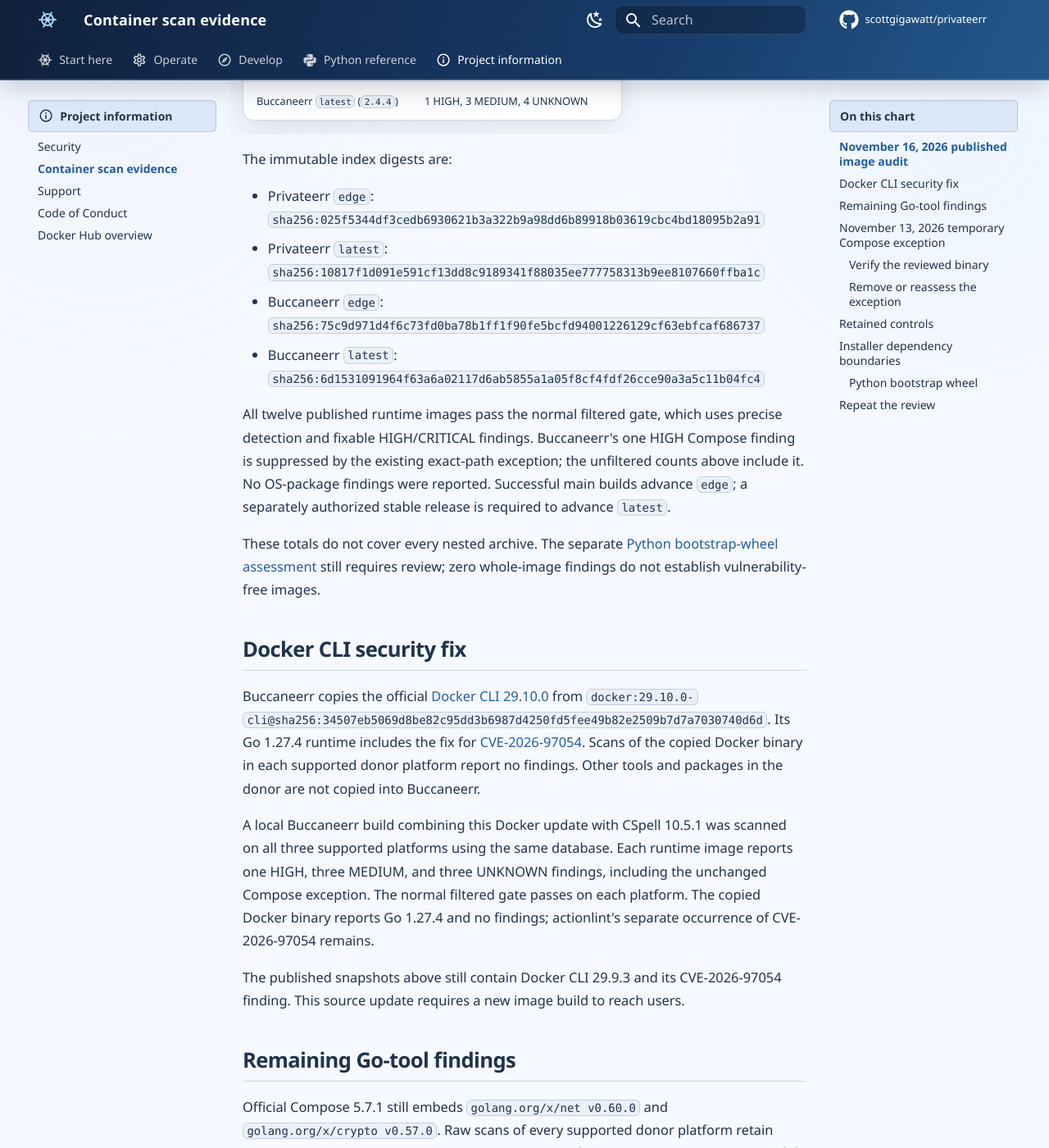
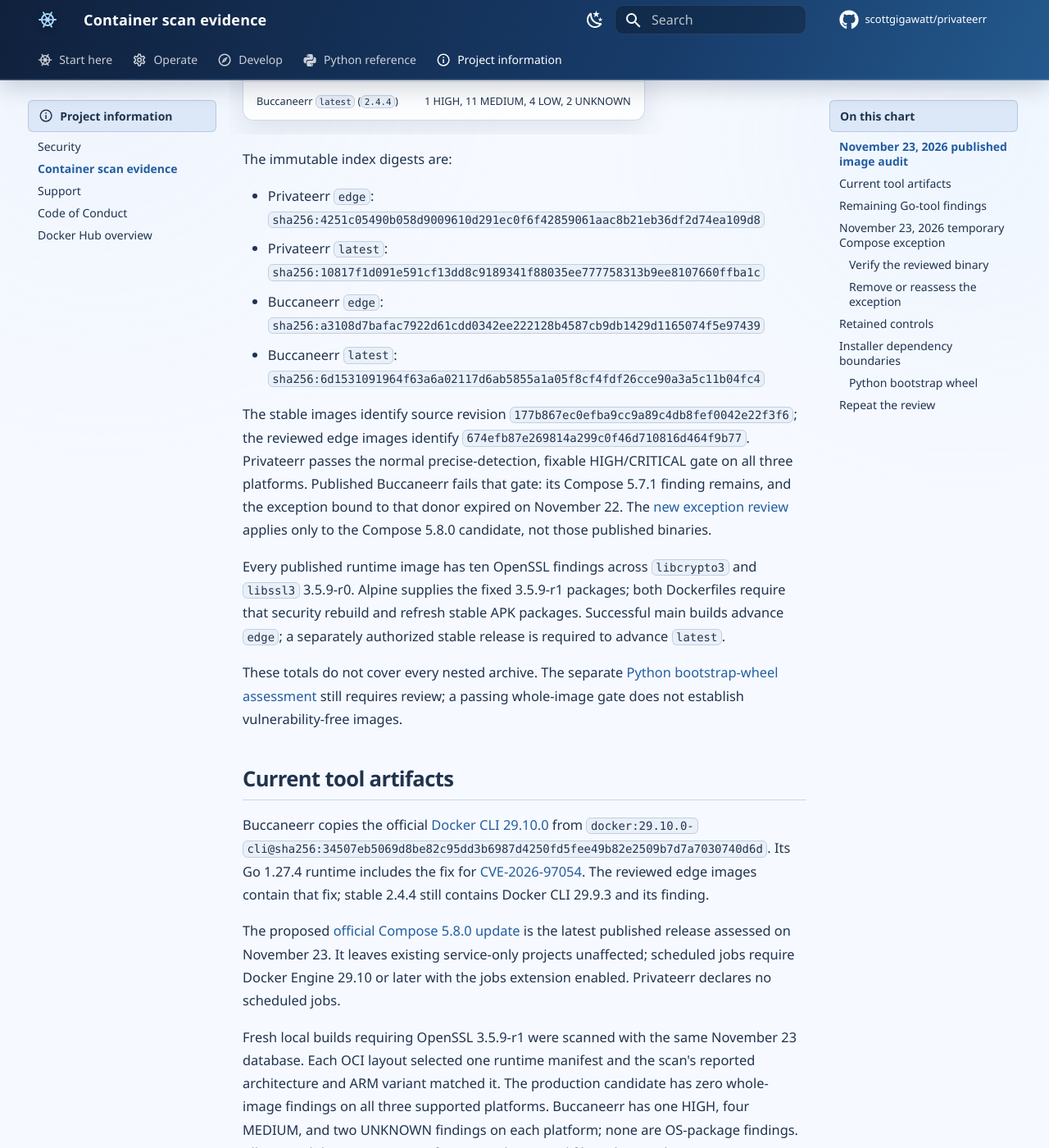
Before and after one commit to scottgigawatt/privateerr, an MkDocs documentation site: the page built from docs/container-scan-review.md, in a window 1280 px wide and 1400 px high, scrolled down 779 px. Shown: the whole window at 82% size. Built offline with MkDocs 1.6.1 and Material for MkDocs 9.7.7, drawn with Linux system fonts in a browser that asks for light colours; comment, search, counter and statistics services are not loaded; some of the changed text lies outside the part shown.

Commit message:
🛡️ Patch OpenSSL and inspect Compose cargo (#193)
* Update docker/compose-bin Docker tag to v5.8.0

* 🛡️ Make OpenSSL swab the deck and recheck Compose cargo

* 🔬 Count the patched hulls and peek inside pip

---------

Co-authored-by: renovate[bot] <29139614+renovate[bot]@users.noreply.github.com>
Co-authored-by: Scott Gigawatt <scottgigawatt@gmail.com>

```diff
--- a/docs/container-scan-review.md
+++ b/docs/container-scan-review.md
@@ -2,67 +2,71 @@
 
 Use this page to assess published image findings, unreleased fixes, retained security controls, and the conditions for removing the temporary Compose exception. Privateerr uses only the Python standard library; validation and documentation tools belong to the test-only Buccaneerr image.
 
-## November 16, 2026 published image audit
+## November 23, 2026 published image audit
 
-Trivy 0.76.2 used comprehensive detection, every severity, unfixed findings, and an explicit empty ignore file. Its database was updated at `2026-11-16 18:50:18 UTC` and held constant. Each scan selected an immutable runtime manifest and verified the reported architecture and ARM variant against that manifest. Each row covers `linux/amd64`, `linux/arm64`, and `linux/arm/v7`:
+Trivy 0.76.2 used comprehensive detection, every severity, unfixed findings, and an explicit empty ignore file. Its database was updated at `2026-11-23 01:05:17 UTC` and held constant. Each scan selected an immutable runtime manifest and verified the reported architecture and ARM variant against that manifest. Each row covers `linux/amd64`, `linux/arm64`, and `linux/arm/v7`:
 
 | Published image | Whole-image findings per platform |
 | --- | --- |
-| Privateerr `edge` | 0 |
-| Privateerr `latest` (`2.4.4`) | 0 |
-| Buccaneerr `edge` | 1 HIGH, 3 MEDIUM, 4 UNKNOWN |
-| Buccaneerr `latest` (`2.4.4`) | 1 HIGH, 3 MEDIUM, 4 UNKNOWN |
+| Privateerr `edge` | 6 MEDIUM, 4 LOW |
+| Privateerr `latest` (`2.4.4`) | 6 MEDIUM, 4 LOW |
+| Buccaneerr `edge` | 1 HIGH, 10 MEDIUM, 4 LOW, 2 UNKNOWN |
+| Buccaneerr `latest` (`2.4.4`) | 1 HIGH, 11 MEDIUM, 4 LOW, 2 UNKNOWN |
 
 The immutable index digests are:
 
-- Privateerr `edge`: `sha256:025f5344df3cedb6930621b3a322b9a98dd6b89918b03619cbc4bd18095b2a91`
+- Privateerr `edge`: `sha256:4251c05490b058d9009610d291ec0f6f42859061aac8b21eb36df2d74ea109d8`
 - Privateerr `latest`: `sha256:10817f1d091e591cf13dd8c9189341f88035ee777758313b9ee8107660ffba1c`
-- Buccaneerr `edge`: `sha256:75c9d971d4f6c73fd0ba78b1ff1f90fe5bcfd94001226129cf63ebfcaf686737`
+- Buccaneerr `edge`: `sha256:a3108d7bafac7922d61cdd0342ee222128b4587cb9db1429d1165074f5e97439`
 - Buccaneerr `latest`: `sha256:6d1531091964f63a6a02117d6ab5855a1a05f8cf4fdf26cce90a3a5c11b04fc4`
 
-All twelve published runtime images pass the normal filtered gate, which uses precise detection and fixable HIGH/CRITICAL findings. Buccaneerr's one HIGH Compose finding is suppressed by the existing exact-path exception; the unfiltered counts above include it. No OS-package findings were reported. Successful main builds advance `edge`; a separately authorized stable release is required to advance `latest`.
+The stable images identify source revision `177b867ec0efba9cc9a89c4db8fef0042e22f3f6`; the reviewed edge images identify `674efb87e269814a299c0f46d710816d464f9b77`. Privateerr passes the normal precise-detection, fixable HIGH/CRITICAL gate on all three platforms. Published Buccaneerr fails that gate: its Compose 5.7.1 finding remains, and the exception bound to that donor expired on November 22. The [new exception review](#november-23-2026-temporary-compose-exception) applies only to the Compose 5.8.0 candidate, not those published binaries.
 
-These totals do not cover every nested archive. The separate [Python bootstrap-wheel assessment](#python-bootstrap-wheel) still requires review; zero whole-image findings do not establish vulnerability-free images.
+Every published runtime image has ten OpenSSL findings across `libcrypto3` and `libssl3` 3.5.9-r0. Alpine supplies the fixed 3.5.9-r1 packages; both Dockerfiles require that security rebuild and refresh stable APK packages. Successful main builds advance `edge`; a separately authorized stable release is required to advance `latest`.
 
-## Docker CLI security fix
+These totals do not cover every nested archive. The separate [Python bootstrap-wheel assessment](#python-bootstrap-wheel) still requires review; a passing whole-image gate does not establish vulnerability-free images.
 
-Buccaneerr copies the official [Docker CLI 29.10.0](https://docs.docker.com/engine/release-notes/29/#29100) from `docker:29.10.0-cli@sha256:34507eb5069d8be82c95dd3b6987d4250fd5fee49b82e2509b7d7a7030740d6d`. Its Go 1.27.4 runtime includes the fix for [CVE-2026-97054](https://pkg.go.dev/vuln/GO-2026-6859). Scans of the copied Docker binary in each supported donor platform report no findings. Other tools and packages in the donor are not copied into Buccaneerr.
+## Current tool artifacts
 
-A local Buccaneerr build combining this Docker update with CSpell 10.5.1 was scanned on all three supported platforms using the same database. Each runtime image reports one HIGH, three MEDIUM, and three UNKNOWN findings, including the unchanged Compose exception. The normal filtered gate passes on each platform. The copied Docker binary reports Go 1.27.4 and no findings; actionlint's separate occurrence of CVE-2026-97054 remains.
+Buccaneerr copies the official [Docker CLI 29.10.0](https://docs.docker.com/engine/release-notes/29/#29100) from `docker:29.10.0-cli@sha256:34507eb5069d8be82c95dd3b6987d4250fd5fee49b82e2509b7d7a7030740d6d`. Its Go 1.27.4 runtime includes the fix for [CVE-2026-97054](https://pkg.go.dev/vuln/GO-2026-6859). The reviewed edge images contain that fix; stable 2.4.4 still contains Docker CLI 29.9.3 and its finding.
 
-The published snapshots above still contain Docker CLI 29.9.3 and its CVE-2026-97054 finding. This source update requires a new image build to reach users.
+The proposed [official Compose 5.8.0 update](https://github.com/docker/compose/releases/tag/v5.8.0) is the latest published release assessed on November 23. It leaves existing service-only projects unaffected; scheduled jobs require Docker Engine 29.10 or later with the jobs extension enabled. Privateerr declares no scheduled jobs.
+
+Fresh local builds requiring OpenSSL 3.5.9-r1 were scanned with the same November 23 database. Each OCI layout selected one runtime manifest and the scan's reported architecture and ARM variant matched it. The production candidate has zero whole-image findings on all three supported platforms. Buccaneerr has one HIGH, four MEDIUM, and two UNKNOWN findings on each platform; none are OS-package findings. All six candidate runtime manifests pass the normal filtered gate. The raw Buccaneerr totals include the newly reviewed Compose exception.
+
+These source changes resolve all ten published OpenSSL package/advisory rows during an image build. The source does not change the existing published artifacts; an authorized main build and stable release deliver the fixes to their respective channels.
 
 ## Remaining Go-tool findings
 
-Official Compose 5.7.1 still embeds `golang.org/x/net v0.60.0` and `golang.org/x/crypto v0.57.0`. Raw scans of every supported donor platform retain HIGH [CVE-2026-78661](https://pkg.go.dev/vuln/GO-2026-6860), MEDIUM [CVE-2026-97045](https://pkg.go.dev/vuln/GO-2026-6866), and UNKNOWN [GO-2026-5932](https://pkg.go.dev/vuln/GO-2026-5932). Module fixes exist upstream, but the current official donor has not adopted them. Preserve the official binary rather than rebuilding its dependency graph locally.
+Official Compose 5.8.0 still embeds `golang.org/x/net v0.60.0` and `golang.org/x/crypto v0.57.0`. Raw scans of every supported donor platform retain HIGH [CVE-2026-78661](https://pkg.go.dev/vuln/GO-2026-6860), MEDIUM [CVE-2026-97045](https://pkg.go.dev/vuln/GO-2026-6866), and UNKNOWN [GO-2026-5932](https://pkg.go.dev/vuln/GO-2026-5932). Module fixes exist upstream, but the current official donor has not adopted them. Preserve the official binary rather than rebuilding its dependency graph locally.
 
 Compose also reports MEDIUM [CVE-2026-128085](https://github.com/open-telemetry/opentelemetry-go/security/advisories/GHSA-q7gw-24fr-5p69) for both `go.opentelemetry.io/otel/sdk` and `go.opentelemetry.io/otel/trace` at 1.46.0. The upstream fix is 1.47.0; the current official Compose donor has not adopted it. This finding remains visible without an exception.
 
 Alpine's signed actionlint package uses Go 1.27.3 and retains CVE-2026-97054. The current package has not adopted the patched runtime. Actionlint's [Windows-specific CVE-2026-39824](https://pkg.go.dev/vuln/GO-2026-5024) remains visible without an exception. Module metadata does not establish that every affected package is included or invoked by supported commands.
 
-## November 13, 2026 temporary Compose exception
+## November 23, 2026 temporary Compose exception
 
-This section is for maintainers reviewing the temporary CI exception for Buccaneerr. The newer official Compose 5.7.1 donor fixes CVE-2026-97054 through Go 1.27.4, but retains the x/net 0.60.0 module affected by CVE-2026-78661. A new package and symbol assessment confirms the HTML parser remains absent on all supported platforms. The exception is justified by absent affected code, not an upstream module fix being unavailable.
+This section records the November 23 review of the Compose 5.8.0 donor for Buccaneerr. The official binary uses Go 1.27.4 but retains x/net 0.60.0, and raw scans still report CVE-2026-78661. A fresh package and symbol assessment confirms the affected HTML parser is absent on all supported platforms. This new donor-bound exception expires on November 30, 2026 at 00:00 UTC; its justification is absent affected code, not the lack of an upstream module fix.
 
-The [temporary exception](https://github.com/scottgigawatt/privateerr/blob/main/.trivyignore.yaml) excludes only `CVE-2026-78661` at `usr/local/lib/docker/cli-plugins/docker-compose`. Its owner is `scottgigawatt`; the expiry remains **November 22, 2026 at 00:00 UTC**. It applies only to Buccaneerr scans, with suppressed findings visible. Production scans have no exception; every other finding remains subject to the existing gate. Raw audits use `--ignorefile /dev/null`.
+The [temporary exception](https://github.com/scottgigawatt/privateerr/blob/main/.trivyignore.yaml) excludes only `CVE-2026-78661` at `usr/local/lib/docker/cli-plugins/docker-compose`. Its owner is `scottgigawatt`; the expiry is **November 30, 2026 at 00:00 UTC**. It applies only to Buccaneerr scans, with suppressed findings visible. Production scans have no exception; every other finding remains subject to the existing gate. Raw audits use `--ignorefile /dev/null`.
 
 ### Verify the reviewed binary
 
-The reviewed donor is `docker/compose-bin:v5.7.1@sha256:6a6704a7ccbc45eb4cc7e5b71dba685e9bc23705c580430f15034b2b5e46ec2b`. Docker Buildx extracted each Linux platform into a disposable directory without executing its binary. Go build metadata confirmed the architecture and ARMv7 variant.
+The reviewed donor is `docker/compose-bin:v5.8.0@sha256:c9f99a4efa43ca83e5acc056da938c38504010c10a2dd804569032be5d3b0dd5`. Docker Buildx extracted each Linux platform into a disposable directory without executing its binary. Go build metadata confirmed the architecture and ARMv7 variant.
 
 | Platform | Donor runtime manifest | Binary SHA-256 |
 | --- | --- | --- |
-| `linux/amd64` | `sha256:7d12ba7faf83e8ed53e89b5142b664bedfa37ce141bc3dc0d44994dd3711fcf4` | `af426722a8af5de812fcee30cc1c39f0639f5f723cbadefb25e5d4db054064cf` |
-| `linux/arm64` | `sha256:332b5f5e9fef2296eb23280b9b815457e6558d67b52faafc13d301cef238a80a` | `f2f49f903240895fa764c0dca3a14548b754ad9426f6b609ccaf55ec5a3aa2a5` |
-| `linux/arm/v7` | `sha256:bea1e236427b5f44c28fd5a17da637ee5843235ff007e7496f195bca7469cc91` | `c03e0c93cf747f311d39f6920a33c461fd0f7a6246439aaf259766527caa28f5` |
+| `linux/amd64` | `sha256:2b1984a73f63ed92cf4ca659c592ae666c14877a0b9fbdfca586a3ab5488d226` | `b8840f5008c447f41fce0a57ae3adeab42c89b1eb6e6012524bcabbfb4ffbaf6` |
+| `linux/arm64` | `sha256:0a55ea77790d69990819578ee2476501acd20df2ac0c3e202ebe3c43b354b8ce` | `1a9c918b2fb49b9c87f0018c64b5abd0d30715155e98dc939779fbaee6c414d3` |
+| `linux/arm/v7` | `sha256:47ed358fc687e399e65295009829728331f7c8314c8d842a6efccd3c9d4c20d1` | `a7a79755648b975b66df08b4bfbe12b29f113d5dd8c7cd5b6b53b69efff2f422` |
 
 Go 1.27.4 and `govulncheck v1.9.0` inspected binaries built with Go 1.27.4. Both `go tool nm` and `govulncheck -mode=extract` recovered symbols and found no `golang.org/x/net/html` package or nested packages. Nonzero x/net counts provide a positive control:
 
 | Platform | Recovered Go symbols | x/net symbols | HTML package symbols |
 | --- | --- | --- | --- |
-| `linux/amd64` | 36,931 | 383 | 0 |
-| `linux/arm64` | 36,865 | 382 | 0 |
-| `linux/arm/v7` | 36,870 | 383 | 0 |
+| `linux/amd64` | 37,564 | 383 | 0 |
+| `linux/arm64` | 37,497 | 382 | 0 |
+| `linux/arm/v7` | 37,501 | 383 | 0 |
 
 To repeat this check, use Go 1.27.4, `govulncheck v1.9.0`, and `jq`. Extract and hash-check a binary from the manifests above and set `COMPOSE_BINARY` to its local path. These commands inspect it without execution:
 
@@ -94,21 +98,21 @@ The [scope guard](https://github.com/scottgigawatt/privateerr/blob/main/test/pol
 | Date compatibility shim | The unmodified PIA token script still calls `date --date='1 day'`; the wrapper translates that syntax for BusyBox. |
 | Targeted Hadolint exceptions | DL3018 permits stable APK security refreshes. The two DL3064 comments cover non-secret Privateerr install-path names. |
 
-Both Dockerfiles refresh stable Alpine packages rather than carrying historical library floors or a persistent edge repository. Buccaneerr fetches only Alpine's signed actionlint APK from a command-specific edge source; its dependencies and configured repositories remain on stable. Temporary pip and npm build packages are removed with their dependency groups. These controls keep test tooling out of production without altering upstream Python assets or inventory to reduce scanner counts.
+Both Dockerfiles refresh stable Alpine packages and require OpenSSL 3.5.9-r1 or later from those stable repositories. Buccaneerr fetches only Alpine's signed actionlint APK from a command-specific edge source; its dependencies and configured repositories remain on stable. Temporary pip and npm build packages are removed with their dependency groups. These controls keep test tooling out of production without altering upstream Python assets or inventory to reduce scanner counts.
 
 ## Installer dependency boundaries
 
 [Pip 26.3](https://github.com/pypa/pip/blob/26.3/NEWS.rst) was released on November 2. The [virtualenv 21.15.6 seed manifest](https://github.com/pypa/virtualenv/blob/21.15.6/src/virtualenv/seed/wheels/embed/__init__.py) selects its complete upstream wheel for Python 3.14; virtualenv 21.15.5 already selected the same wheel.
 
-Direct inspection of published Buccaneerr confirms that the active pip 26.3 wheel vendors msgpack 1.2.4 and urllib3 2.8.0, including their upstream fixes. Its SHA-256 is `f3b60b20ffaadd4415ed7957212a38ac63fa4c5fa375bd0f4a797777940fad13`. It still includes the `pkg_resources` subset recorded as setuptools 70.3.0. A separate metadata-guided scan with the November 16 database reports three version-level entries against that subset: one HIGH, one MEDIUM, and one LOW. These are outside the whole-image totals. A version-level advisory against the complete setuptools distribution does not prove that all affected modules exist in that subset.
+Direct inspection of published Buccaneerr confirms that the active pip 26.3 wheel vendors msgpack 1.2.4 and urllib3 2.8.0, including their upstream fixes. Its SHA-256 is `f3b60b20ffaadd4415ed7957212a38ac63fa4c5fa375bd0f4a797777940fad13`. It still includes the `pkg_resources` subset recorded as setuptools 70.3.0. A separate metadata-guided scan with the November 23 database reports three version-level entries against that subset: one HIGH, one MEDIUM, and one LOW. These are outside the whole-image totals. A version-level advisory against the complete setuptools distribution does not prove that all affected modules exist in that subset.
 
 Keep the upstream SBOM unchanged and distinguish inactive inventory entries from the installed files. Standalone package upgrades do not replace code vendored inside a wheel.
 
 ### Python bootstrap wheel
 
-The reviewed production images retain Alpine Python's separate `/usr/lib/python3.14/ensurepip/_bundled/pip-26.2.2-py3-none-any.whl`. Its SHA-256 is `fd7f4dfa8190e014013b9f08f3e973f4e4c26ffd179a204895533a7254813a70` on every architecture of both Privateerr channels. The archive includes msgpack 1.1.2, urllib3 2.7.0, and `pkg_resources` recorded as setuptools 70.3.0. Privateerr does not invoke `python3 -m ensurepip`, but the upstream archive remains available to that command.
+The reviewed production images retain Alpine Python's separate `/usr/lib/python3.14/ensurepip/_bundled/pip-26.2.2-py3-none-any.whl`. Its SHA-256 is `fd7f4dfa8190e014013b9f08f3e973f4e4c26ffd179a204895533a7254813a70` on every architecture of both Privateerr channels. Fresh Privateerr and Buccaneerr candidates retain the same wheel and hash on all three supported architectures. The archive includes msgpack 1.1.2, urllib3 2.7.0, and `pkg_resources` recorded as setuptools 70.3.0. Privateerr does not invoke `python3 -m ensurepip`, but the upstream archive remains available to that command.
 
-A metadata-guided scan of the wheel's unchanged `pip/_vendor/vendor.txt` with the November 16 database reports eight version-level entries: five HIGH, two MEDIUM, and one LOW. These entries are outside the whole-image counts and require code-path assessment, especially for the partial setuptools inventory.
+A metadata-guided scan of the wheel's unchanged `pip/_vendor/vendor.txt` with the November 23 database reports eight version-level entries: five HIGH, two MEDIUM, and one LOW. These entries are outside the whole-image counts and require code-path assessment, especially for the partial setuptools inventory.
 
 Updating virtualenv does not replace this package-owned bootstrap wheel. Alpine stable still supplies Python 3.14.10-r1 with that archive. Preserve upstream assets and SBOMs, and reassess when a complete maintained Python package updates it; do not partially patch or rename a wheel to manufacture lower counts.
 
```
Also changed, not shown: .trivyignore.yaml (+5 -5 lines), docs/SECURITY.md (+1 -1 lines), 4 other files.
